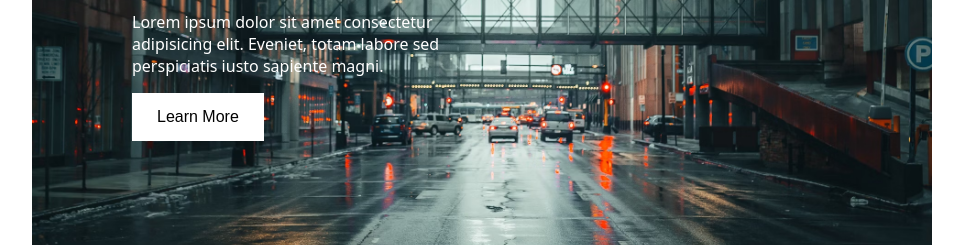
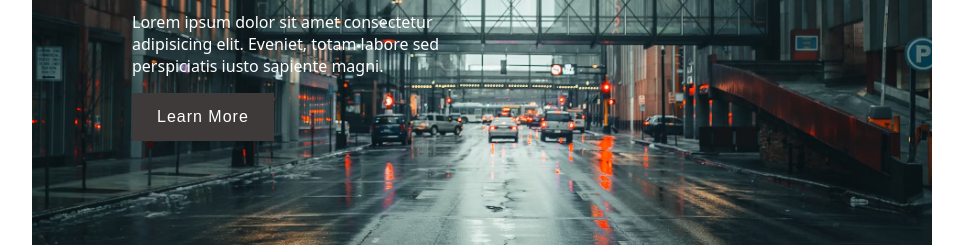
Before and after one commit to aravindsanalkumar/positions-assignments, a plain HTML site: page landing-page3.html in a window 1280 px wide. In both pictures the pointer is over the button "Learn More". Shown: the part 555-800 px from the top of the page, without its empty margins (158-1121 px from the left). Drawn offline with Linux system fonts and the light colour scheme.

Commit message:
button hover updated

```diff
--- a/style.css
+++ b/style.css
@@ -211,4 +211,11 @@ body{
     padding: 15px 25px;
     border: none;
     font-size: 16px;
+    cursor: pointer;
+    letter-spacing: 1px;
 }
+
+.bg3-btn:hover{
+    background-color: rgb(62, 58, 58);
+    color:white;
+}
```
